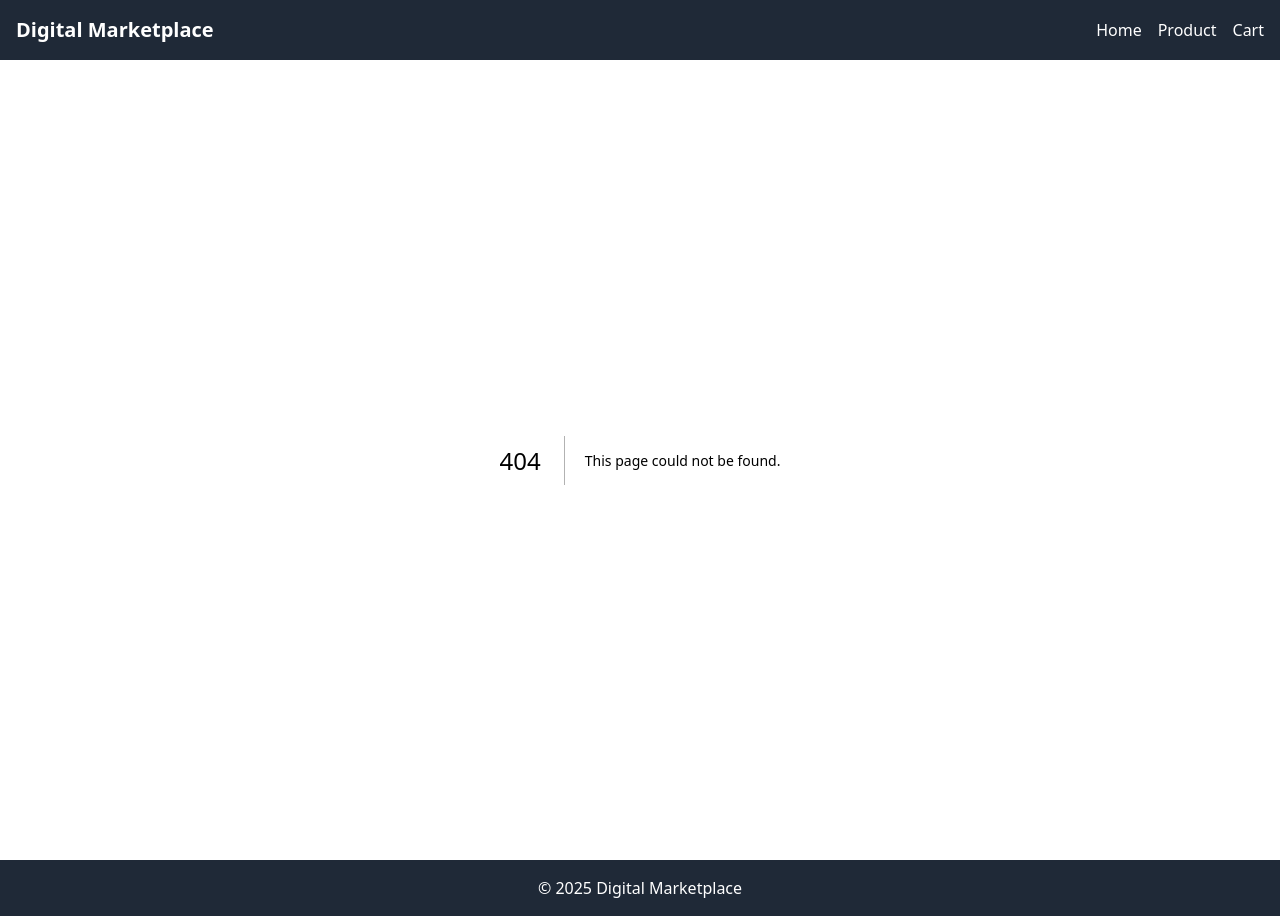
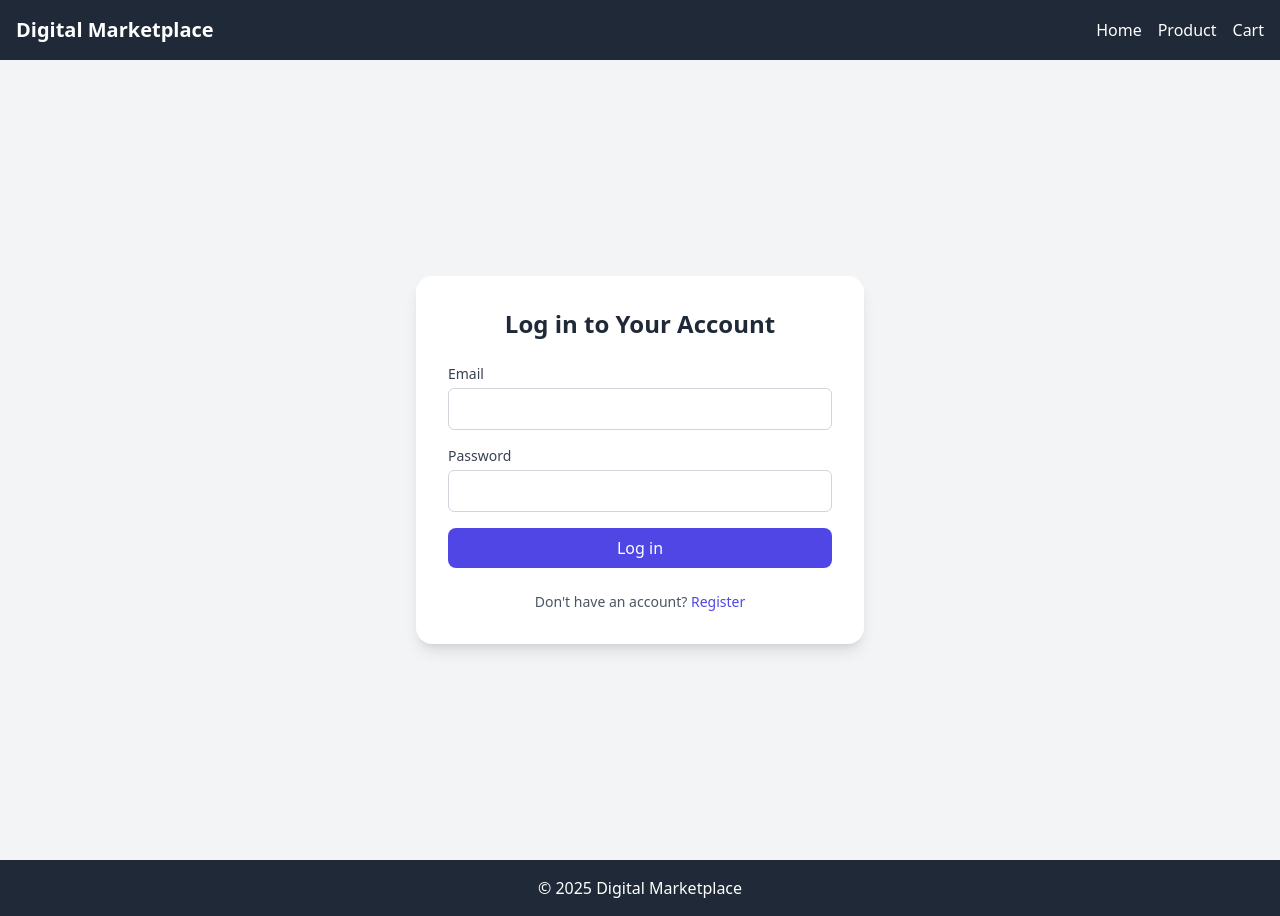
Before and after one commit to amiradmin/multi-vendor-digital-store, a Next.js app in the folder frontend/: page /auth/login in a window 1280 px wide. Before the commit this address had no page. Built offline with nearby package versions, Linux system fonts and the light colour scheme; no server answers.

Commit message:
Add login page with redirect after successful login

```diff
--- /dev/null
+++ b/frontend/app/auth/login/page.tsx
@@ -0,0 +1,91 @@
+"use client"; // This is required for hooks in the App Router
+
+import { useState } from "react";
+import { useRouter } from "next/navigation";
+import api from "./../../utils/api";
+
+const Login = () => {
+  const router = useRouter();
+  const [formData, setFormData] = useState({
+    email: "",
+    password: "",
+  });
+  const [error, setError] = useState<string | null>(null);
+  const [loading, setLoading] = useState(false);
+
+  const handleChange = (e: React.ChangeEvent<HTMLInputElement>) => {
+    const { name, value } = e.target;
+    setFormData({
+      ...formData,
+      [name]: value,
+    });
+  };
+
+  const handleSubmit = async (e: React.FormEvent) => {
+    e.preventDefault();
+    setLoading(true);
+    setError(null);
+
+try {
+  const response = await api.post("auth/login/", formData);
+  console.log(response); // Add this line to inspect the response
+  alert("Login successful!");
+  router.push("/"); // Navigate to homepage
+} catch (err) {
+  console.error(err); // Log the error to see what is happening
+  setError("Failed to log in. Please try again!");
+} finally {
+  setLoading(false);
+}
+  };
+
+  return (
+    <div className="flex min-h-screen items-center justify-center bg-gray-100">
+      <div className="w-full max-w-md space-y-6 rounded-2xl bg-white p-8 shadow-lg">
+        <h2 className="text-center text-2xl font-bold text-gray-800">Log in to Your Account</h2>
+        {error && <p className="text-center text-sm text-red-500">{error}</p>}
+        <form onSubmit={handleSubmit} className="space-y-4">
+          <div>
+            <label htmlFor="email" className="block text-sm font-medium text-gray-700">Email</label>
+            <input
+              type="email"
+              id="email"
+              name="email"
+              value={formData.email}
+              onChange={handleChange}
+              required
+              className="mt-1 w-full rounded-md border border-gray-300 px-3 py-2 focus:border-indigo-500 focus:ring-indigo-500"
+            />
+          </div>
+          <div>
+            <label htmlFor="password" className="block text-sm font-medium text-gray-700">Password</label>
+            <input
+              type="password"
+              id="password"
+              name="password"
+              value={formData.password}
+              onChange={handleChange}
+              required
+              className="mt-1 w-full rounded-md border border-gray-300 px-3 py-2 focus:border-indigo-500 focus:ring-indigo-500"
+            />
+          </div>
+          <button
+            type="submit"
+            disabled={loading}
+            className="w-full rounded-lg bg-indigo-600 px-4 py-2 text-white transition hover:bg-indigo-700 disabled:opacity-50"
+          >
+            {loading ? "Logging in..." : "Log in"}
+          </button>
+        </form>
+        <p className="mt-4 text-center text-sm text-gray-600">
+          Don't have an account?{" "}
+          <a href="/auth/register" className="font-medium text-indigo-600 hover:underline">
+            Register
+          </a>
+        </p>
+      </div>
+    </div>
+  );
+};
+
+export default Login;
```
